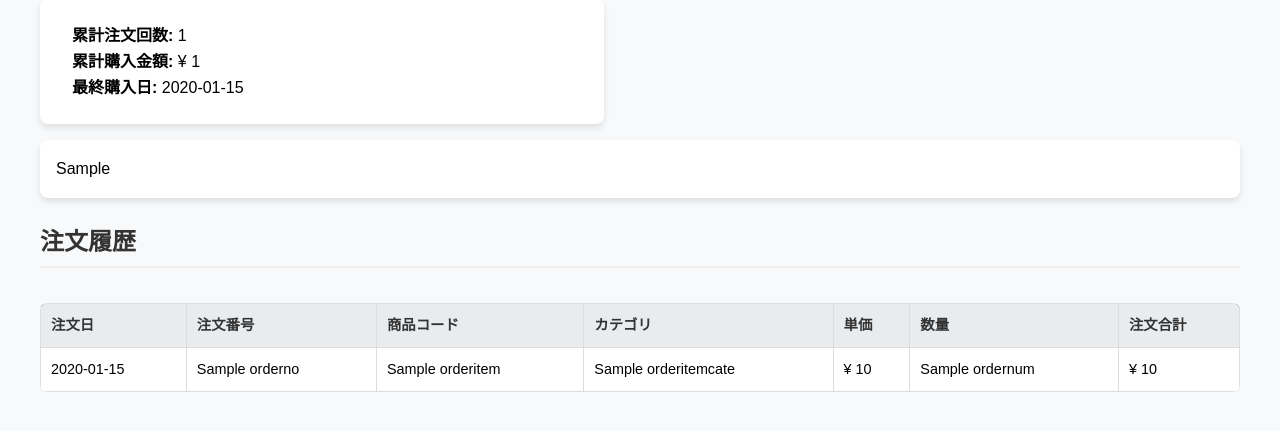
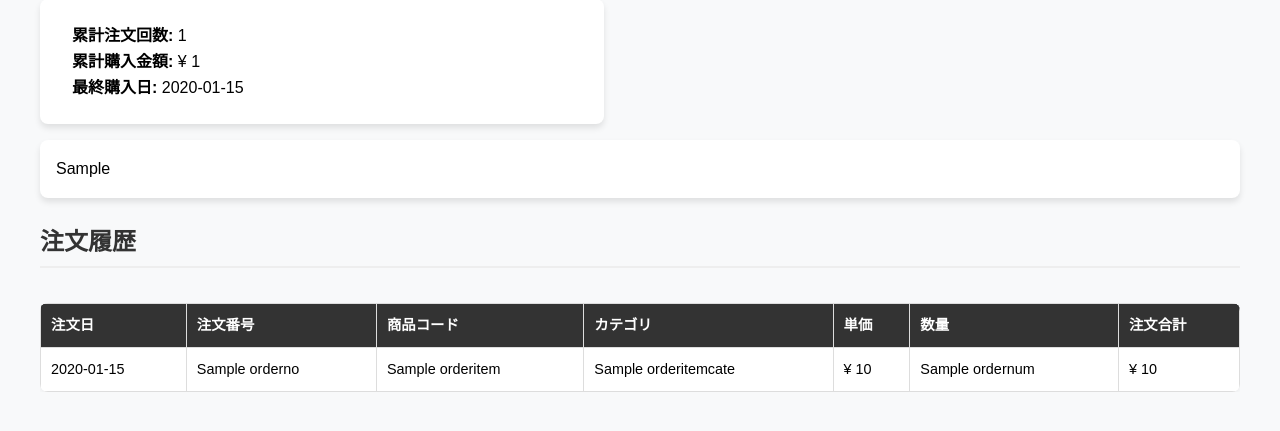
Before and after one commit to 31916/jikken3-kai, a Flask app: template templates/customer.html in a window 1280 px wide. Shown: the part 334-765 px from the top of the page. Run offline with Flask 3, Linux system fonts and the light colour scheme; the template is opened without the code that fills it: most values are stand-ins (such as "Sample title", 1, 10 or a date in 2020).

```diff
--- a/static/customer.css
+++ b/static/customer.css
@@ -70,6 +70,13 @@ th, td {
     text-align: center;
     border-bottom: 1px solid #ccc;
 }
+thead th,
+thead tr {
+    /* ホバー時も含めて元の背景色(#333)と文字色(white)を固定 */
+    background-color: #333 !important;
+    color: white !important;
+    cursor: default !important; /* カーソルをデフォルトに戻す */
+}
 
 /* ヘッダー行の hover を無効化 */
 thead tr:hover,
```
